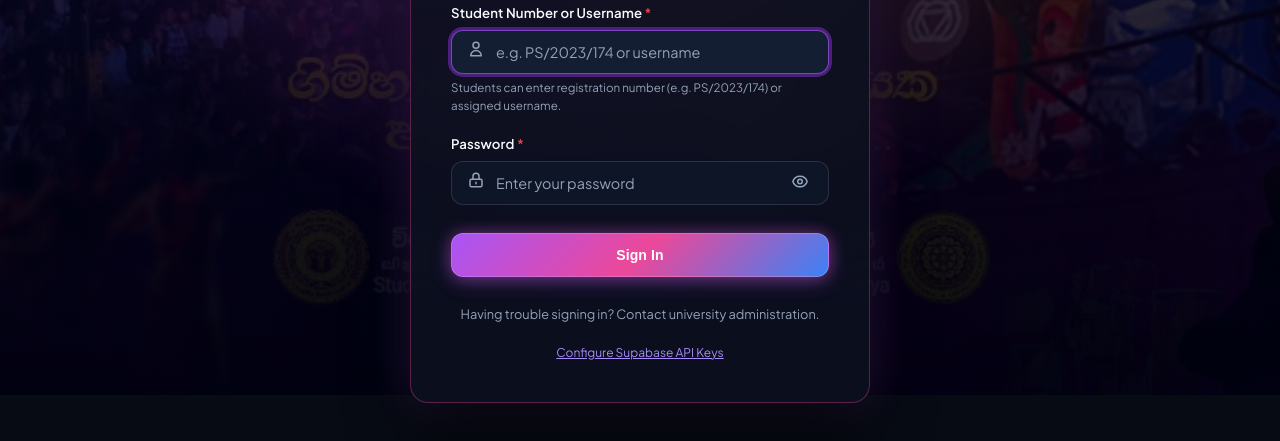
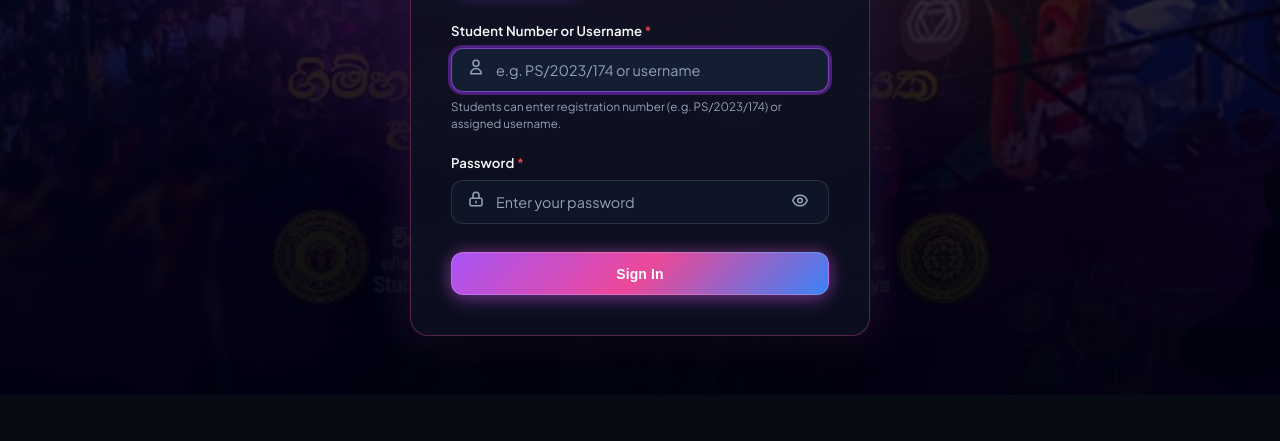
Before and after one commit to pabhashwarakeerthirathne-blip/Padura_Live, a plain HTML site: page login.html in a window 1280 px wide. Shown: the part 405-846 px from the top of the page. After the commit the page ends 800 px from the top, so only its background shows below. Drawn offline with nearby package versions, Linux system fonts and the light colour scheme.

Commit message:
Supabase Credentials Removed From Landing Page

```diff
--- a/login.html
+++ b/login.html
@@ -211,12 +211,12 @@
         </button>
       </form>
 
-      <div class="auth-footer">
+      <!-- <div class="auth-footer">
         <div>Having trouble signing in? Contact university administration.</div>
         <div style="margin-top: 0.5rem;">
           <a href="#" class="config-trigger" id="open-config-modal">Configure Supabase API Keys</a>
         </div>
-      </div>
+      </div> -->
     </div>
   </div>
 
```
